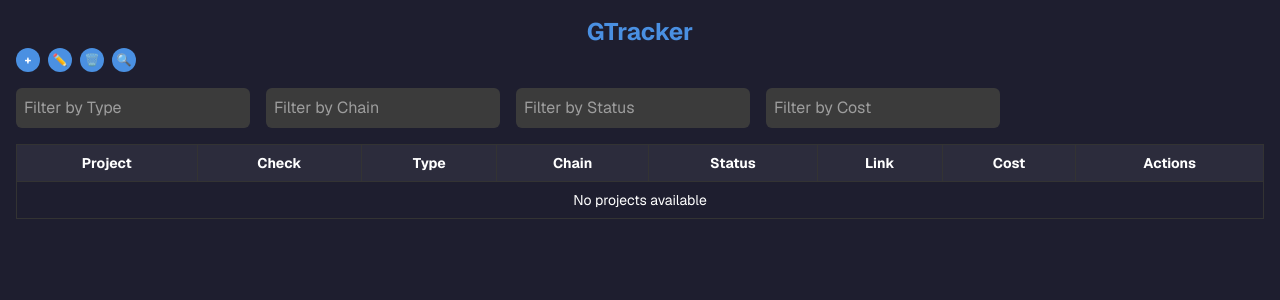
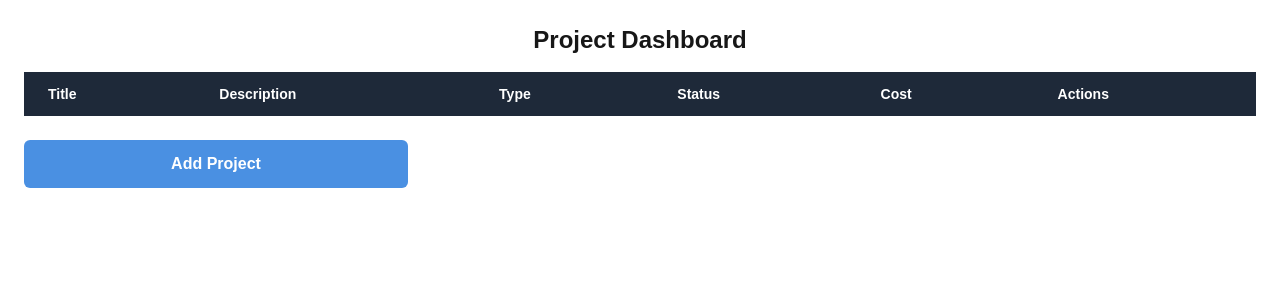
Before and after one commit to gardea22/GTracker, a Next.js app: page / in a window 1280 px wide. Shown: the top 300 px of the page. Built offline with nearby package versions, Linux system fonts and the light colour scheme.

Commit message:
Update page.tsx

```diff
--- a/app/page.tsx
+++ b/app/page.tsx
@@ -1,267 +1,184 @@
-'use client';
+import { useState } from "react";
+import Modal from "react-modal";
+import { FaEdit, FaTrash } from "react-icons/fa";
 
-import React, { useState } from 'react';
+const Dashboard = () => {
+  const [projectList, setProjectList] = useState([]);
+  const [showModal, setShowModal] = useState(false);
+  const [formData, setFormData] = useState({
+    title: "",
+    description: "",
+    type: "",
+    chain: "",
+    status: "",
+    cost: "",
+    twitter: "",
+    website: "",
+  });
+  const [loading, setLoading] = useState(false);
 
-// Tipe data untuk Project
-type Project = {
-  name: string; // Nama project
-  type: string; // Jenis project
-  chain: string; // Blockchain yang digunakan
-  status: string; // Status proyek (misalnya: aktif, selesai, dll)
-  cost: number; // Biaya terkait proyek
-  twitter: string | ""; // Link Twitter, bisa kosong jika tidak ada
-  website: string | ""; // Link Website, bisa kosong jika tidak ada
+  const handleChange = (e) => {
+    setFormData({ ...formData, [e.target.name]: e.target.value });
   };
 
-const Dashboard = () => {
-  const [showModal, setShowModal] = useState(false); // Menyimpan status apakah modal ditampilkan
-  const [projectList, setProjectList] = useState<Project[]>([]); // Daftar proyek yang ditambahkan
-  const [loading, setLoading] = useState(false); // Menyimpan status apakah data sedang diproses
+  const handleSubmit = (e) => {
+    e.preventDefault();
+    setLoading(true);
 
-  // State untuk menyimpan data inputan form
-  const [formData, setFormData] = useState<Project>({
-    name: '',
-    type: '',
-    chain: '',
-    status: '',
-    cost: 0,
-    twitter: '',
-    website: '',
+    // Simulasi penambahan proyek ke daftar
+    setTimeout(() => {
+      setProjectList([...projectList, formData]);
+      setLoading(false);
+      setShowModal(false);
+      setFormData({
+        title: "",
+        description: "",
+        type: "",
+        chain: "",
+        status: "",
+        cost: "",
+        twitter: "",
+        website: "",
       });
-
-  // State untuk filter
-  const [filter, setFilter] = useState<Partial<Project>>({
-    type: '',
-    chain: '',
-    status: '',
-    cost: undefined,
-  });
-
-  // Fungsi untuk meng-handle submit form
-  const handleSubmit = (e: React.FormEvent) => {
-    e.preventDefault(); // Mencegah reload halaman saat submit
-    setLoading(true); // Mengatur status loading menjadi true
-
-    // Validasi URL Twitter dan Website
-    if (!isValidUrl(formData.twitter) || !isValidUrl(formData.website)) {
-      alert("Twitter atau Website URL tidak valid (harus diawali http:// atau https://)");
-      setLoading(false); // Matikan loading jika URL tidak valid
-      return;
-    }
-
-    // Validasi agar Cost tidak kurang dari 0
-    if (formData.cost < 0) {
-      alert("Cost tidak boleh kurang dari 0.");
-      setLoading(false); // Matikan loading jika cost kurang dari 0
-      return;
-    }
-
-    // Menambahkan proyek ke daftar dan reset form
-    setProjectList([...projectList, formData]);
-    setFormData({
-      name: '',
-      type: '',
-      chain: '',
-      status: '',
-      cost: 0,
-      twitter: '',
-      website: '',
-    });
-    setShowModal(false); // Menutup modal setelah submit
-    setLoading(false); // Matikan loading setelah selesai
+    }, 1000);
   };
 
-  // Fungsi untuk menangani perubahan input form
-  const handleChange = (e: React.ChangeEvent<HTMLInputElement>) => {
-    const { name, value } = e.target; // Mengambil nama dan nilai dari input
-    setFormData((prev) => ({
-      ...prev,
-      [name]: name === 'cost' ? parseFloat(value) : value, // Jika input 'cost', konversi ke float
-    }));
+  const handleEdit = (project) => {
+    setFormData(project);
+    setShowModal(true);
   };
 
-  // Fungsi untuk menghapus proyek
-  const handleDelete = (index: number) => {
-    const updatedProjects = projectList.filter((_, i) => i !== index);
-    setProjectList(updatedProjects);
+  const handleDelete = (index) => {
+    const updatedList = projectList.filter((_, i) => i !== index);
+    setProjectList(updatedList);
   };
 
-  // Fungsi untuk mengedit proyek
-  const handleEdit = (index: number) => {
-    const project = projectList[index];
-    setFormData(project);
-    setShowModal(true); // Menampilkan modal untuk mengedit proyek
-    handleDelete(index); // Menghapus proyek yang diedit dari daftar
-  };
+  return (
+    <div className="container mx-auto p-6">
+      <h1 className="text-2xl font-semibold text-center mb-4">Project Dashboard</h1>
 
-  // Fungsi untuk validasi URL (harus diawali dengan http:// atau https://)
-  const isValidUrl = (url: string) => {
-    return url === "" || /^https?:\/\/.+$/.test(url);
-  };
-
-  // Fungsi untuk filter proyek
-  const filteredProjects = projectList.filter(project => {
-    return (
-      (filter.type ? project.type === filter.type : true) &&
-      (filter.chain ? project.chain === filter.chain : true) &&
-      (filter.status ? project.status === filter.status : true) &&
-      (filter.cost !== undefined ? project.cost === filter.cost : true)
-    );
-  });
-
-  return (
-    <div className="font-sans p-4 bg-[#1e1e2f] min-h-screen text-white">
-      <h1 className="text-center text-[#4A90E2] text-2xl font-bold">GTracker</h1>
-
-      {/* Tombol untuk menambah, mengedit, menghapus, dan filter proyek */}
-      <div className="flex justify-start mb-4 gap-2">
-        <button
-          onClick={() => setShowModal(true)} // Menampilkan modal saat tombol diklik
-          className="bg-[#4A90E2] text-white w-6 h-6 rounded-full text-xs font-bold flex items-center justify-center"
-        >
-          +
-        </button>
-        <button
-          className="bg-[#4A90E2] text-white w-6 h-6 rounded-full text-xs font-bold flex items-center justify-center"
-        >
-          ✏️
-        </button>
-        <button
-          className="bg-[#4A90E2] text-white w-6 h-6 rounded-full text-xs font-bold flex items-center justify-center"
-        >
-          🗑️
-        </button>
-        <button
-          className="bg-[#4A90E2] text-white w-6 h-6 rounded-full text-xs font-bold flex items-center justify-center"
-        >
-          🔍
-        </button>
-      </div>
-
-      {/* Filter untuk mencari proyek berdasarkan kriteria */}
-      <div className="flex gap-4 mb-4">
-        <input
-          type="text"
-          placeholder="Filter by Type"
-          className="p-2 rounded-md bg-[#3b3b3b] text-white"
-          value={filter.type || ""}
-          onChange={(e) => setFilter({ ...filter, type: e.target.value })}
-        />
-        <input
-          type="text"
-          placeholder="Filter by Chain"
-          className="p-2 rounded-md bg-[#3b3b3b] text-white"
-          value={filter.chain || ""}
-          onChange={(e) => setFilter({ ...filter, chain: e.target.value })}
-        />
-        <input
-          type="text"
-          placeholder="Filter by Status"
-          className="p-2 rounded-md bg-[#3b3b3b] text-white"
-          value={filter.status || ""}
-          onChange={(e) => setFilter({ ...filter, status: e.target.value })}
-        />
-        <input
-          type="number"
-          placeholder="Filter by Cost"
-          className="p-2 rounded-md bg-[#3b3b3b] text-white"
-          value={filter.cost || ""}
-          onChange={(e) => setFilter({ ...filter, cost: parseFloat(e.target.value) })}
-        />
-      </div>
-
-      {/* Tabel yang menampilkan daftar proyek */}
-      <table className="w-full border-collapse mt-2 text-sm">
+      {/* Daftar proyek */}
+      <div className="overflow-x-auto">
+        <table className="min-w-full text-sm text-left">
           <thead>
-          <tr className="bg-[#2c2c3c] text-white">
-            <th className="border border-[#333] p-2 font-bold">Project</th>
-            <th className="border border-[#333] p-2 font-bold">Check</th>
-            <th className="border border-[#333] p-2 font-bold">Type</th>
-            <th className="border border-[#333] p-2 font-bold">Chain</th>
-            <th className="border border-[#333] p-2 font-bold">Status</th>
-            <th className="border border-[#333] p-2 font-bold">Link</th>
-            <th className="border border-[#333] p-2 font-bold">Cost</th>
-            <th className="border border-[#333] p-2 font-bold">Actions</th>
+            <tr className="bg-gray-800 text-white">
+              <th className="px-6 py-3">Title</th>
+              <th className="px-6 py-3">Description</th>
+              <th className="px-6 py-3">Type</th>
+              <th className="px-6 py-3">Status</th>
+              <th className="px-6 py-3">Cost</th>
+              <th className="px-6 py-3">Actions</th>
             </tr>
           </thead>
           <tbody>
-          {/* Jika tidak ada proyek */}
-          {filteredProjects.length === 0 ? (
-            <tr>
-              <td colSpan={8} className="border border-[#333] p-2 text-center bg-[#1e1e2f]">
-                No projects available
+            {projectList.map((project, index) => (
+              <tr key={index} className="bg-gray-700 text-white">
+                <td className="px-6 py-3">{project.title}</td>
+                <td className="px-6 py-3">{project.description}</td>
+                <td className="px-6 py-3">{project.type}</td>
+                <td className="px-6 py-3">{project.status}</td>
+                <td className="px-6 py-3">{project.cost}</td>
+                <td className="px-6 py-3">
+                  <button onClick={() => handleEdit(project)} className="text-blue-500 mx-2">
+                    <FaEdit />
+                  </button>
+                  <button onClick={() => handleDelete(index)} className="text-red-500 mx-2">
+                    <FaTrash />
+                  </button>
                 </td>
               </tr>
-          ) : (
-            // Menampilkan daftar proyek yang sudah ditambahkan
-            filteredProjects.map((project, index) => (
-              <tr key={index} className="bg-[#1e1e2f]">
-                <td className="border border-[#333] p-2 text-center">{project.name}</td>
-                <td className="border border-[#333] p-2 text-center">✔️</td>
-                <td className="border border-[#333] p-2 text-center">{project.type}</td>
-                <td className="border border-[#333] p-2 text-center">{project.chain}</td>
-                <td className="border border-[#333] p-2 text-center">{project.status}</td>
-                <td className="border border-[#333] p-2 text-center">
-                  {/* Menampilkan link Twitter dan Website jika ada */}
-                  {project.twitter && (
-                    <a href={project.twitter} target="_blank" rel="noopener noreferrer" className="inline-block">
-                      <div className="w-5 h-5 rounded-full bg-[#1DA1F2] flex items-center justify-center text-white text-sm">X</div>
-                    </a>
-                  )}
-                  {project.website && (
-                    <a href={project.website} target="_blank" rel="noopener noreferrer" className="inline-block ml-2">
-                      <div className="w-5 h-5 rounded-full bg-[#00BFFF] flex items-center justify-center text-white text-sm">🌐</div>
-                    </a>
-                  )}
-                </td>
-                <td className="border border-[#333] p-2 text-center">${project.cost}</td>
-                <td className="border border-[#333] p-2 text-center">
-                  <button onClick={() => handleEdit(index)} className="bg-[#FF8C00] text-white px-2 py-1 rounded-md">Edit</button>
-                  <button onClick={() => handleDelete(index)} className="bg-[#FF0000] text-white px-2 py-1 rounded-md ml-2">Delete</button>
-                </td>
-              </tr>
-            ))
-          )}
+            ))}
           </tbody>
         </table>
+      </div>
 
-      {/* Modal untuk menambah proyek baru */}
+      {/* Button untuk membuka modal */}
+      <button
+        onClick={() => setShowModal(true)}
+        className="mt-6 bg-[#4A90E2] text-white px-6 py-3 rounded-md w-full max-w-sm font-semibold"
+      >
+        Add Project
+      </button>
+
+      {/* Modal untuk menambahkan atau mengedit proyek */}
       {showModal && (
-        <div className="fixed inset-0 bg-black bg-opacity-70 flex items-center justify-center z-50">
-          <div className="bg-[#2b2b2b] p-8 rounded-xl w-full max-w-lg text-white shadow-lg">
-            <h2 className="text-[#4A90E2] text-xl font-semibold text-center mb-4">Add New Project</h2>
+        <div className="fixed inset-0 bg-black bg-opacity-50 flex justify-center items-center">
+          <div className="bg-[#2D2D2D] p-6 rounded-md w-96">
+            <h2 className="text-white text-xl mb-4">{formData.title ? "Edit Project" : "Add Project"}</h2>
             <form onSubmit={handleSubmit}>
-              <div className="flex gap-4">
-                <div className="flex-1">
-                  {/* Input untuk nama proyek */}
-                  <input name="name" type="text" placeholder="Project Name" required value={formData.name} onChange={handleChange}
-                    className="w-full p-3 mt-3 rounded-md bg-[#3b3b3b] text-white text-sm outline-none shadow-inner shadow-[#555]" />
-                  {/* Input untuk jenis proyek */}
-                  <input name="type" type="text" placeholder="Type" required value={formData.type} onChange={handleChange}
-                    className="w-full p-3 mt-3 rounded-md bg-[#3b3b3b] text-white text-sm outline-none shadow-inner shadow-[#555]" />
-                  {/* Input untuk chain (blockchain) */}
-                  <input name="chain" type="text" placeholder="Chain" required value={formData.chain} onChange={handleChange}
-                    className="w-full p-3 mt-3 rounded-md bg-[#3b3b3b] text-white text-sm outline-none shadow-inner shadow-[#555]" />
-                </div>
-                <div className="flex-1">
-                  {/* Input untuk status proyek */}
-                  <input name="status" type="text" placeholder="Status" required value={formData.status} onChange={handleChange}
-                    className="w-full p-3 mt-3 rounded-md bg-[#3b3b3b] text-white text-sm outline-none shadow-inner shadow-[#555]" />
-                  {/* Input untuk cost */}
-                  <input name="cost" type="number" placeholder="Cost" required value={formData.cost} onChange={handleChange}
-                    className="w-full p-3 mt-3 rounded-md bg-[#3b3b3b] text-white text-sm outline-none shadow-inner shadow-[#555]" />
-                  {/* Input untuk URL Twitter */}
-                  <input name="twitter" type="text" placeholder="Twitter Link" value={formData.twitter} onChange={handleChange}
-                    className="w-full p-3 mt-3 rounded-md bg-[#3b3b3b] text-white text-sm outline-none shadow-inner shadow-[#555]" />
-                  {/* Input untuk URL Website */}
-                  <input name="website" type="text" placeholder="Website Link" value={formData.website} onChange={handleChange}
-                    className="w-full p-3 mt-3 rounded-md bg-[#3b3b3b] text-white text-sm outline-none shadow-inner shadow-[#555]" />
-                </div>
-              </div>
+              <input
+                name="title"
+                type="text"
+                placeholder="Title"
+                required
+                value={formData.title}
+                onChange={handleChange}
+                className="w-full p-3 mb-3 rounded-md bg-[#3b3b3b] text-white text-sm outline-none shadow-inner shadow-[#555]"
+              />
+              <textarea
+                name="description"
+                placeholder="Description"
+                required
+                value={formData.description}
+                onChange={handleChange}
+                className="w-full p-3 mb-3 rounded-md bg-[#3b3b3b] text-white text-sm outline-none shadow-inner shadow-[#555]"
+              ></textarea>
+              <input
+                name="type"
+                type="text"
+                placeholder="Type"
+                required
+                value={formData.type}
+                onChange={handleChange}
+                className="w-full p-3 mb-3 rounded-md bg-[#3b3b3b] text-white text-sm outline-none shadow-inner shadow-[#555]"
+              />
+              <input
+                name="chain"
+                type="text"
+                placeholder="Chain"
+                required
+                value={formData.chain}
+                onChange={handleChange}
+                className="w-full p-3 mb-3 rounded-md bg-[#3b3b3b] text-white text-sm outline-none shadow-inner shadow-[#555]"
+              />
+              <input
+                name="status"
+                type="text"
+                placeholder="Status"
+                required
+                value={formData.status}
+                onChange={handleChange}
+                className="w-full p-3 mb-3 rounded-md bg-[#3b3b3b] text-white text-sm outline-none shadow-inner shadow-[#555]"
+              />
+              <input
+                name="cost"
+                type="number"
+                placeholder="Cost"
+                required
+                value={formData.cost}
+                onChange={handleChange}
+                className="w-full p-3 mb-3 rounded-md bg-[#3b3b3b] text-white text-sm outline-none shadow-inner shadow-[#555]"
+              />
+              <input
+                name="twitter"
+                type="text"
+                placeholder="Twitter Link"
+                value={formData.twitter}
+                onChange={handleChange}
+                className="w-full p-3 mb-3 rounded-md bg-[#3b3b3b] text-white text-sm outline-none shadow-inner shadow-[#555]"
+              />
+              <input
+                name="website"
+                type="text"
+                placeholder="Website Link"
+                value={formData.website}
+                onChange={handleChange}
+                className="w-full p-3 mb-3 rounded-md bg-[#3b3b3b] text-white text-sm outline-none shadow-inner shadow-[#555]"
+              />
 
               <div className="mt-4 flex justify-center gap-4">
                 <button type="submit" className="bg-[#4A90E2] text-white px-6 py-3 rounded-md w-full max-w-sm font-semibold" disabled={loading}>
-                  {loading ? 'Saving...' : 'Save Project'}
+                  {loading ? "Saving..." : "Save Project"}
                 </button>
                 <button onClick={() => setShowModal(false)} className="bg-[#FF0000] text-white px-6 py-3 rounded-md w-full max-w-sm font-semibold">
                   Cancel
```
Lines whose indentation alone changed are shown as unchanged.
